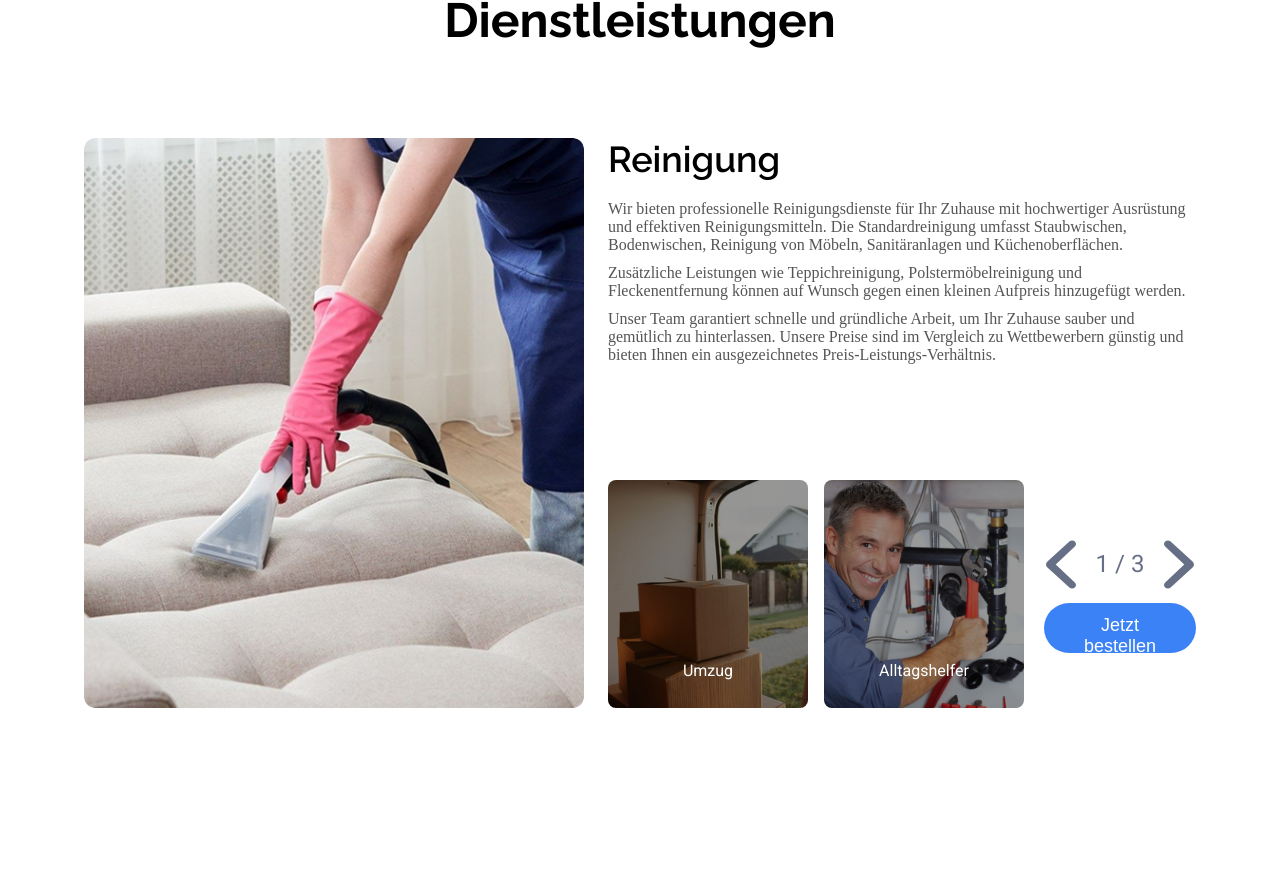
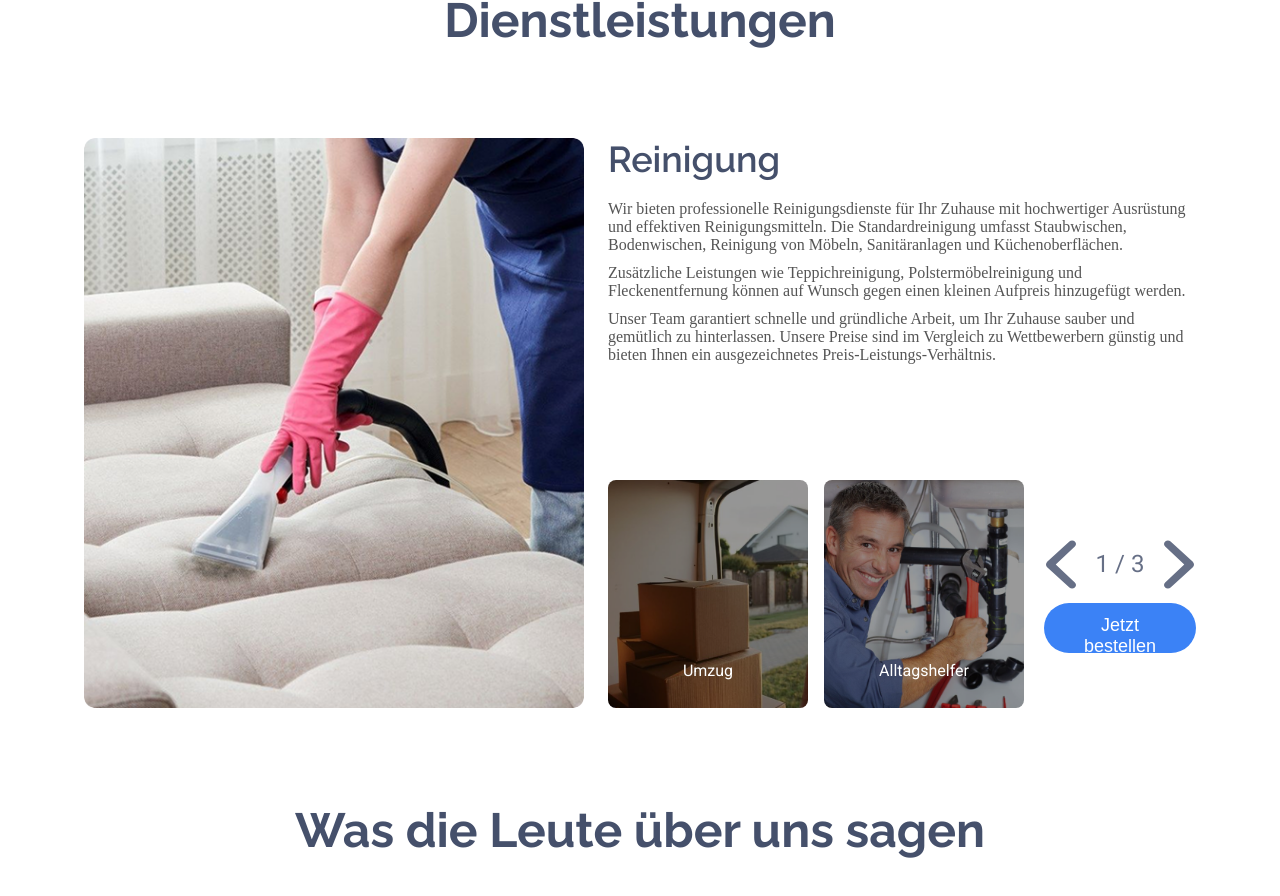
Before and after one commit to HegryLuis/Glanz-Pur, a React (Create React App) app: page / in a window 1280 px wide. Shown: the part 1338-2234 px from the top of the page. Before the commit the page ends 2070 px from the top, so only its background shows below. Built offline with nearby package versions, Linux system fonts and the light colour scheme; a web font is replaced by a local one.

Commit message:
Add slider animation

```diff
--- a/src/components/slider/Slider.css
+++ b/src/components/slider/Slider.css
@@ -9,6 +9,8 @@
   width: 500px;
   height: auto;
   border-radius: 10px;
+  transition: transform 500ms ease-in-out;
+  opacity: 0;
 }
 
 .slider-container {
@@ -23,11 +25,14 @@
 .text-block h4 {
   font-size: 36px;
   margin-bottom: 20px;
+  opacity: 0;
+  color: #45506b;
 }
 
 .text-block p {
   font-size: 16px;
   color: #555;
+  opacity: 0;
 }
 
 .text-paragraph {
@@ -91,3 +96,57 @@
   margin: 10px 0;
   color: #666f86;
 }
+
+.slide-img {
+  opacity: 0;
+  transform: translateY(100px);
+}
+
+.slide-img.slide-in {
+  animation: slideIn 1s forwards;
+}
+
+@keyframes slideIn {
+  0% {
+    opacity: 0;
+    transform: translateY(100px);
+  }
+  50% {
+    opacity: 0.5;
+    transform: translateY(0);
+  }
+  100% {
+    opacity: 1;
+    transform: translateY(0);
+  }
+}
+
+.text-block.slide-in h4,
+.text-block.slide-in p {
+  animation: textFadeIn 1s forwards;
+}
+
+@keyframes textFadeIn {
+  0% {
+    opacity: 0;
+  }
+  100% {
+    opacity: 1;
+  }
+}
+
+.slide-in {
+  opacity: 1;
+  transform: translateX(0);
+}
+
+.fade-out {
+  opacity: 0;
+  transform: translateX(-100px);
+  transition: opacity 0.5s ease, transform 0.5s ease;
+}
+
+.fade-out .text-block h4,
+.fade-out .text-block p {
+  opacity: 0;
+}
--- a/src/components/slider/Slider.jsx
+++ b/src/components/slider/Slider.jsx
@@ -1,20 +1,33 @@
-import React, { useState } from "react";
+import React, { useState, useEffect } from "react";
 import "./Slider.css";
 import arrow_left from "./../images/arrow_left.svg";
 import arrow_right from "./../images/arrow_right.svg";
 
 const Slider = ({ data }) => {
   const [currentIndex, setCurrentIndex] = useState(0);
+  const [animation, setAnimation] = useState("");
+
+  useEffect(() => {
+    // Сбрасываем анимацию и применяем её снова с задержкой
+    setAnimation("");
+    const timer = setTimeout(() => {
+      setAnimation("slide-in");
+    }, 50);
+    return () => clearTimeout(timer);
+  }, [currentIndex]);
 
   const prevData = () => {
+    setAnimation("fade-out");
     setCurrentIndex((prev) => (prev === 0 ? data.length - 1 : prev - 1));
   };
 
   const nextData = () => {
+    setAnimation("fade-out");
     setCurrentIndex((prev) => (prev === data.length - 1 ? 0 : prev + 1));
   };
 
   const selectIndex = (index) => {
+    setAnimation("fade-out");
     setCurrentIndex(index);
   };
 
@@ -24,12 +37,16 @@ const Slider = ({ data }) => {
 
   return (
     <div className="slider-wrap">
-      <div className="main-img">
-        <img src={data[currentIndex].img} alt={data[currentIndex].title} />
+      <div className={`main-img`}>
+        <img
+          src={data[currentIndex].img}
+          alt={data[currentIndex].title}
+          className={`slide-img ${animation}`}
+        />
       </div>
 
       <div className="slider-container">
-        <div className="text-block">
+        <div className={`text-block ${animation}`}>
           <h4>{data[currentIndex].title}</h4>
           {data[currentIndex].text.split("\n\n").map((paragraph, idx) => (
             <p key={idx} className="text-paragraph">
--- a/src/pages/main-page/MainPage.css
+++ b/src/pages/main-page/MainPage.css
@@ -60,3 +60,12 @@
 .slider-content h2 {
   margin-bottom: 70px;
 }
+
+.comment-content {
+  margin-top: 70px;
+  text-align: center;
+}
+
+.comment-content h2 {
+  margin-bottom: 70px;
+}
--- a/src/pages/main-page/MainPage.jsx
+++ b/src/pages/main-page/MainPage.jsx
@@ -99,9 +99,17 @@ const MainPage = () => {
         </div>
 
         <div className="slider-content">
-          <h2>Dienstleistungen</h2>
+          <h2 className="blue-text">Dienstleistungen</h2>
 
           <Slider data={sliderData} />
+        </div>
+
+        <div className="comment-content">
+          <h2 className="blue-text">Was die Leute über uns sagen</h2>
+
+          <div className="comment-wrap">
+            <div></div>
+          </div>
         </div>
       </div>
     </>
```
